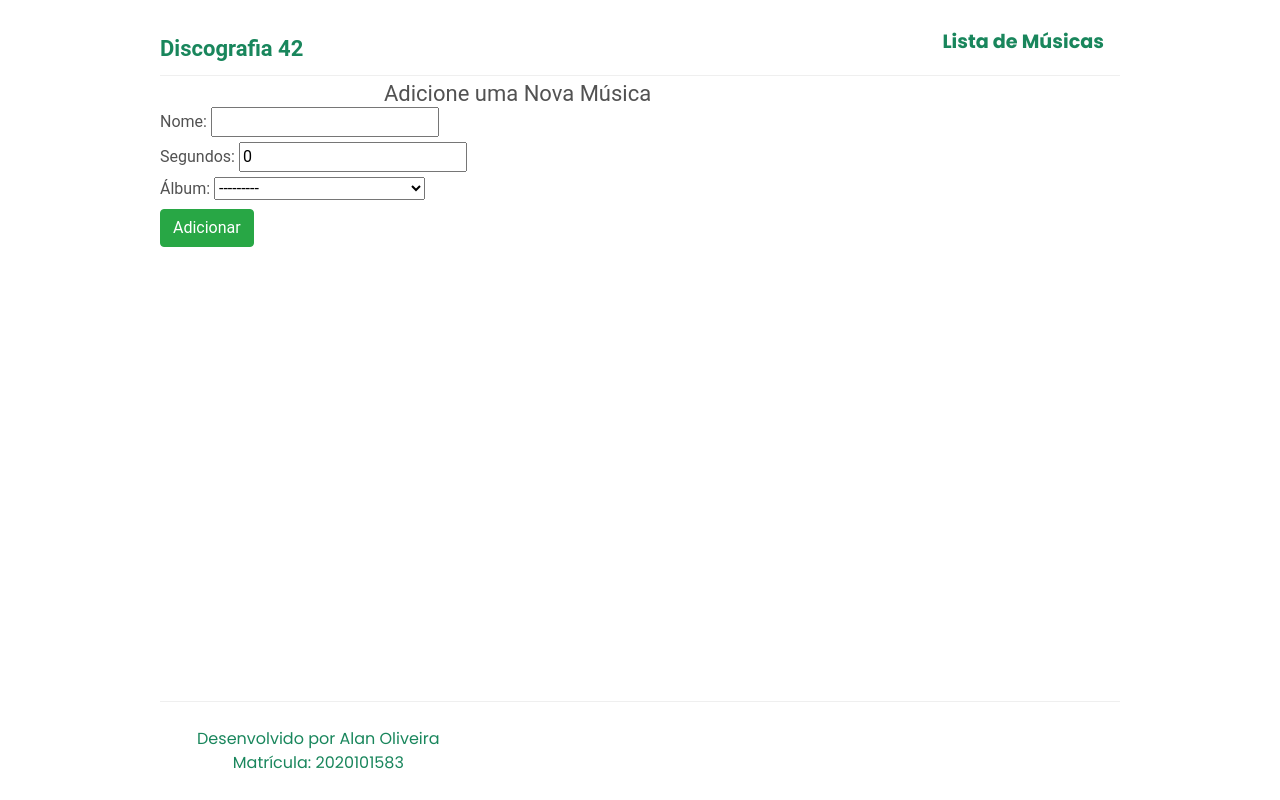
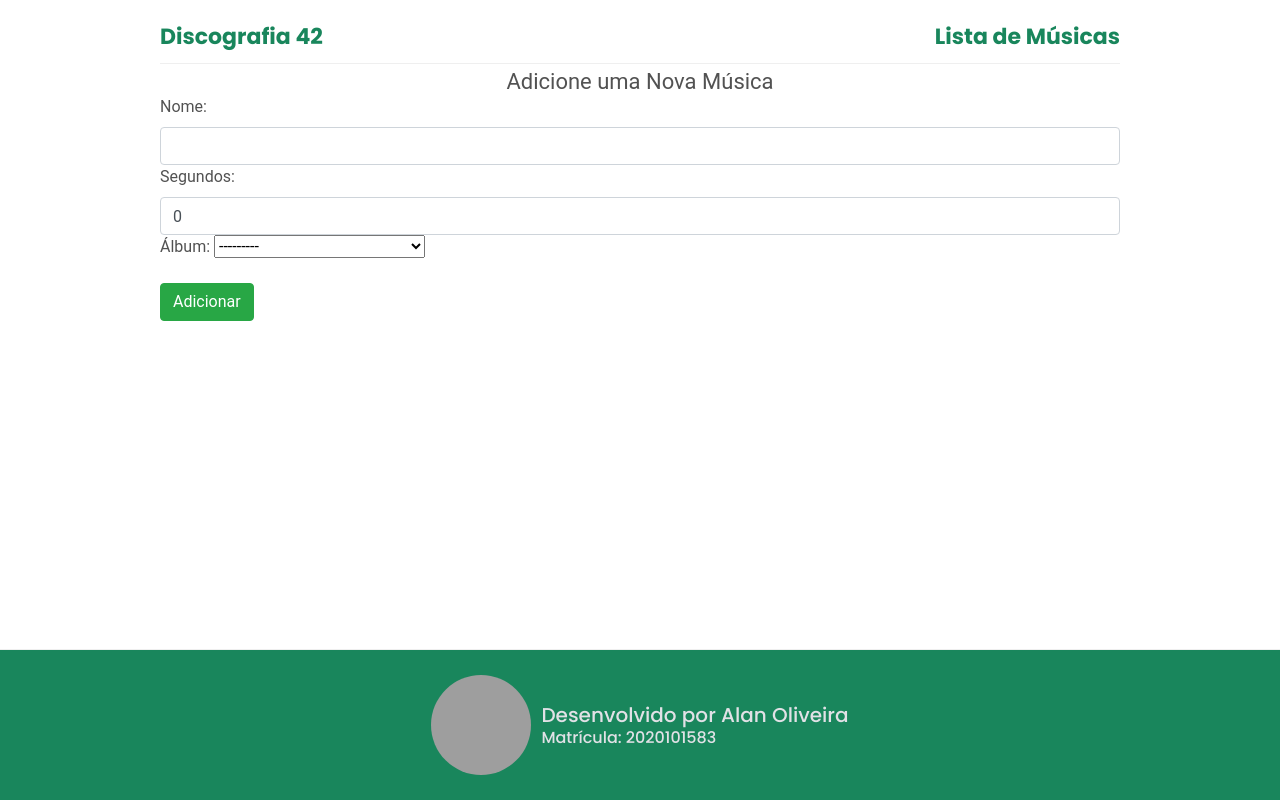
Before and after one commit to AlanCJO/Django-Discografia, a Django app: page /disco/nova-musica/ in a window 1280 px wide. Run offline with Django 3.2, Linux system fonts and the light colour scheme; data comes from the database, SQL or seed files in the repository; both versions use the stored data as it was after the commit; some libraries are stand-ins or nearby versions; grey boxes are pictures that could not be loaded.

Commit message:
fet: frontend && git add -A

```diff
--- a/core/static/css/style.css
+++ b/core/static/css/style.css
@@ -136,11 +136,12 @@ footer {
 }
 
 .option {
-    display: grid;
-    grid-template-columns: min-content 1fr;
+    display: flex;
+    /* grid-template-columns: min-content 1fr; */
     gap: 10px;
     box-sizing: border-box;
     text-decoration: none;
+    align-items: center;
 }
 
 .option svg {
@@ -155,14 +156,19 @@ footer {
 .option p {
     font-weight: 300;
     line-height: 1.25;
-    color: #525252;
+    color: #e1e1e6;
     display: table;
+
+    font-weight: 500;
+    font-family: 'Poppins', sans-serif;
 }
 
 .option .option__heading {
-    color: #19865C;
+    color: #e1e1e6;
     font-size: 1.25rem;
-    font-weight: 400;
+    font-weight: 500;
+
+    font-family: 'Poppins', sans-serif;
 }
 
 @media (max-width: 996px) {
@@ -235,24 +241,33 @@ footer {
 
 
 /* Minha estilização */
-.navbar a {
+a.lista {
     cursor: pointer;
     text-decoration: none;
 
-    font-size: 1.2rem;
+    font-weight: 700;
+    font-size: 1.375rem;
+    text-decoration: none;
+
     font-family: 'Poppins', sans-serif;
-    font-weight: 700;
 }
 
-.navbar a:hover {
-    font-size: 1.4rem;
+
+a.logo {
+    font-family: 'Poppins', sans-serif;
+    text-decoration: none;
+}
+
+a.lista:hover, a.logo:hover {
+    font-size: 1.5rem;
     opacity: 0.6
 
 }
 
 h1.title {
-    font-size: 2rem;
-    font-family: 'Poppins', sans-serif
+    font-size: 2.5rem;
+    font-family: 'Poppins', sans-serif !important;
+    font-family: 700
 }
 
 .four {
@@ -263,8 +278,27 @@ h1.title {
     color: red
 }
 
+header {
+    align-items: center !important;
+}
+
+
 p.copyright {
     color: #19865C;
     font-family: 'Poppins', sans-serif;
     text-align: center;
 }
+
+img#my-photo {
+    width: 100px;
+    height: 100px;
+
+    border-radius: 50%
+}
+
+footer {
+    background: #19865C;
+    width: 100vw;
+    display: flex;
+    justify-content: center;
+}
--- a/core/static/javascript/disco/alerts.js
+++ /dev/null
@@ -1,6 +0,0 @@
-
-// const deleteButton = document.querySelector('a .btn.bt-danger')
-console.log("oi!");
-// deleteButton.addEventListener('click', () => {
-//     alert("funcionou!")
-// })
--- a/core/templates/base.html
+++ b/core/templates/base.html
@@ -28,9 +28,7 @@
         <a class="logo" href="/" rel="noopener">
             Discografia 42
         </a>
-        <p class="navbar">
-            <a href="disco/musica-list">Lista de Músicas</a>
-        </p>
+        <a class="lista" href="disco/musica-list">Lista de Músicas</a>
     </header>
 
     <!-- Conteúdo Dinâmico -->
@@ -38,45 +36,16 @@
     {% endblock %}
 
     <footer>
-        <!-- <a class="option" href="https://docs.djangoproject.com/en/3.2/" target="_blank" rel="noopener">
-            <svg viewBox="0 0 24 24" aria-hidden="true">
-                <path
-                    d="M9 21c0 .55.45 1 1 1h4c.55 0 1-.45 1-1v-1H9v1zm3-19C8.14 2 5 5.14 5 9c0 2.38 1.19 4.47 3 5.74V17c0 .55.45 1 1 1h6c.55 0 1-.45 1-1v-2.26c1.81-1.27 3-3.36 3-5.74 0-3.86-3.14-7-7-7zm2.85 11.1l-.85.6V16h-4v-2.3l-.85-.6A4.997 4.997 0 017 9c0-2.76 2.24-5 5-5s5 2.24 5 5c0 1.63-.8 3.16-2.15 4.1z">
-                </path>
-            </svg>
+        <a class="option" href="https://github.com/AlanCJO/Django-Discografia" target="_blank" rel="noopener">
+            <img id="my-photo" src="https://media-exp1.licdn.com/dms/image/sync/C4E27AQHX4C0RiJAn4A/articleshare-shrink_800/0/1618110347660?e=1619146800&v=beta&t=8VQcVqUgZPROSfQy6-21xaHbA-gTNKv0xvHzsZ7zN_Q" alt="minha foto">
             <p>
-                <span class="option__heading">Documentação do Django</span><span class="sr-only">.</span><br>
-                Tópicos, referências, &amp; how-to’s
+                <span class="option__heading">Desenvolvido por Alan Oliveira</span><span class="sr-only">.</span><br>
+                Matrícula: 2020101583
             </p>
         </a>
-        <a class="option" href="https://docs.djangoproject.com/en/3.2/intro/tutorial01/" target="_blank" rel="noopener">
-            <svg viewBox="0 0 24 24" aria-hidden="true">
-                <path d="M9.4 16.6L4.8 12l4.6-4.6L8 6l-6 6 6 6 1.4-1.4zm5.2 0l4.6-4.6-4.6-4.6L16 6l6 6-6 6-1.4-1.4z"></path>
-            </svg>
-            <p>
-                <span class="option__heading">Tutorial: Um aplicativo de votação</span><span class="sr-only">.</span><br>
-                Comece a usar Django
-            </p>
-        </a>
-        <a class="option" href="https://www.djangoproject.com/community/" target="_blank" rel="noopener">
-            <svg viewBox="0 0 24 24" aria-hidden="true">
-                <path
-                    d="M16.5 13c-1.2 0-3.07.34-4.5 1-1.43-.67-3.3-1-4.5-1C5.33 13 1 14.08 1 16.25V19h22v-2.75c0-2.17-4.33-3.25-6.5-3.25zm-4 4.5h-10v-1.25c0-.54 2.56-1.75 5-1.75s5 1.21 5 1.75v1.25zm9 0H14v-1.25c0-.46-.2-.86-.52-1.22.88-.3 1.96-.53 3.02-.53 2.44 0 5 1.21 5 1.75v1.25zM7.5 12c1.93 0 3.5-1.57 3.5-3.5S9.43 5 7.5 5 4 6.57 4 8.5 5.57 12 7.5 12zm0-5.5c1.1 0 2 .9 2 2s-.9 2-2 2-2-.9-2-2 .9-2 2-2zm9 5.5c1.93 0 3.5-1.57 3.5-3.5S18.43 5 16.5 5 13 6.57 13 8.5s1.57 3.5 3.5 3.5zm0-5.5c1.1 0 2 .9 2 2s-.9 2-2 2-2-.9-2-2 .9-2 2-2z">
-                </path>
-            </svg>
-            <p>
-                <span class="option__heading">Comunidade Django</span><span class="sr-only">.</span><br>
-                Conecte-se, obtenha ajuda ou contribua
-            </p>
-        </a> -->
-        <p class="copyright">
-            Desenvolvido por Alan Oliveira<br>
-            Matrícula: 2020101583
-        </p>
     </footer>
 
     <script src="//cdn.jsdelivr.net/npm/sweetalert2@10"></script>
-    <script src="{% static 'js/alert.js' %}" defer></script>
     {% block script %}
     {% endblock %}
 </body>
--- a/disco/templates/editar_musica.html
+++ b/disco/templates/editar_musica.html
@@ -3,7 +3,7 @@
 
 {% block content %}
 
-<h1>Alterar faixa</h1>
+<h1 style="text-align:center">Alterar faixa</h1>
 <form action="{% url 'disco:editar-musica' pk %}" method="POST">
     {% csrf_token %}
     {{ form.as_p }}
--- a/disco/templates/nova_musica.html
+++ b/disco/templates/nova_musica.html
@@ -1,13 +1,25 @@
 {% extends 'base.html' %}
 {% load static %}
 
+{% block style %}
+{% endblock %}
+
 {% block content %}
 
-<h1>Adicione uma Nova Música</h1>
+<h1 style="text-align:center">Adicione uma Nova Música</h1>
 <form action="{% url 'disco:nova-musica' %}" method="POST">
-    {% csrf_token %}
-    {{ form.as_p }}
+    <div class=form-group>
+        {% csrf_token %}
+        {{ form.as_p }}
+    </div>
     <button type="submit" class="btn btn-success">Adicionar</button>
 </form>
 
+<script defer>
+    const inputs = document.querySelectorAll('p input');
+
+    inputs.forEach(input => input.classList.add("form-control"));
+
+</script>
+
 {% endblock %}
--- a/discografia/settings.py
+++ b/discografia/settings.py
@@ -127,6 +127,7 @@ STATIC_URL = '/static/'
 # this is the static files folder name which you created in django project root folder. This is different from above STATIC_URL.
 STATICFILES_DIRS = [
     os.path.join(BASE_DIR, '..' , 'core', 'static'),
+    # os.path.join(BASE_DIR, 'static'),
 ]
 
 
```
Also changed, not shown: disco/templates/music_list.html (+75 -10 lines), core/static/js/script.js (added), discografia.db.
